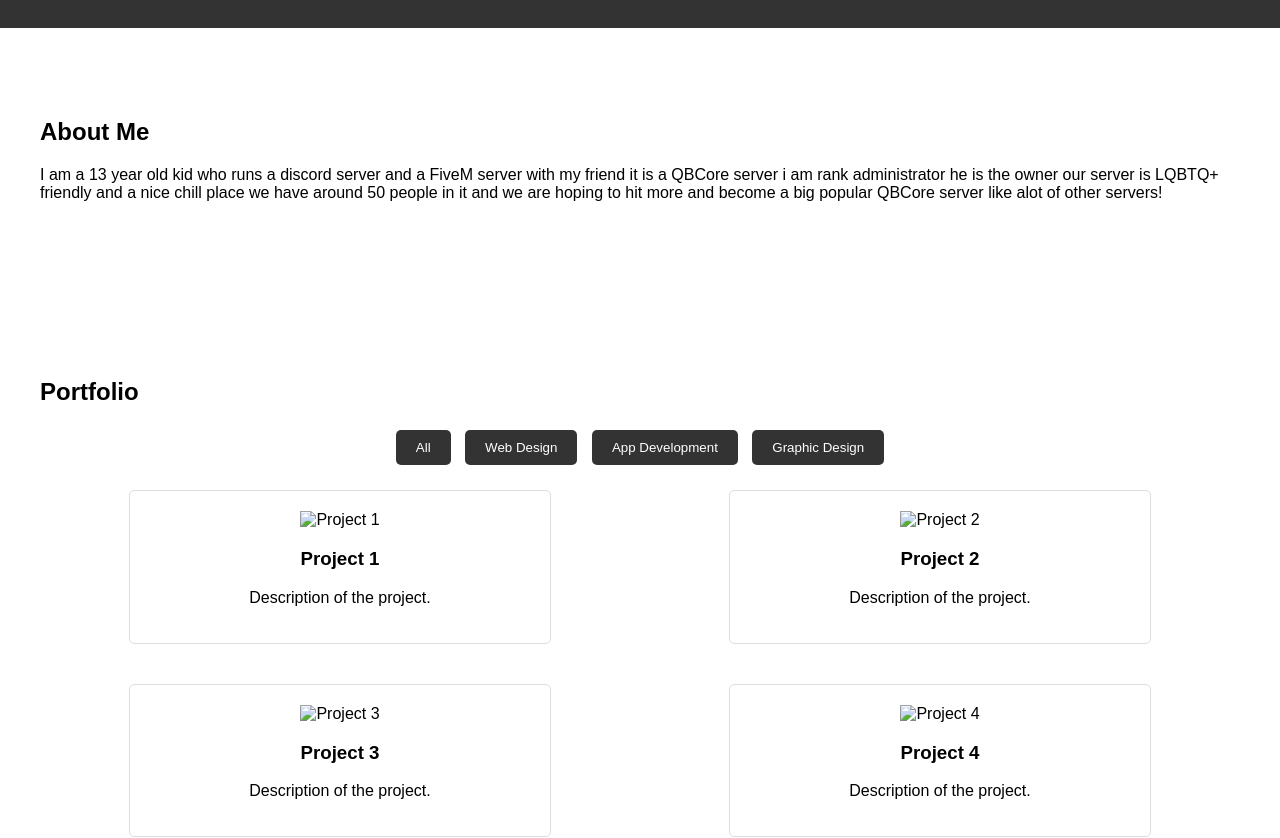
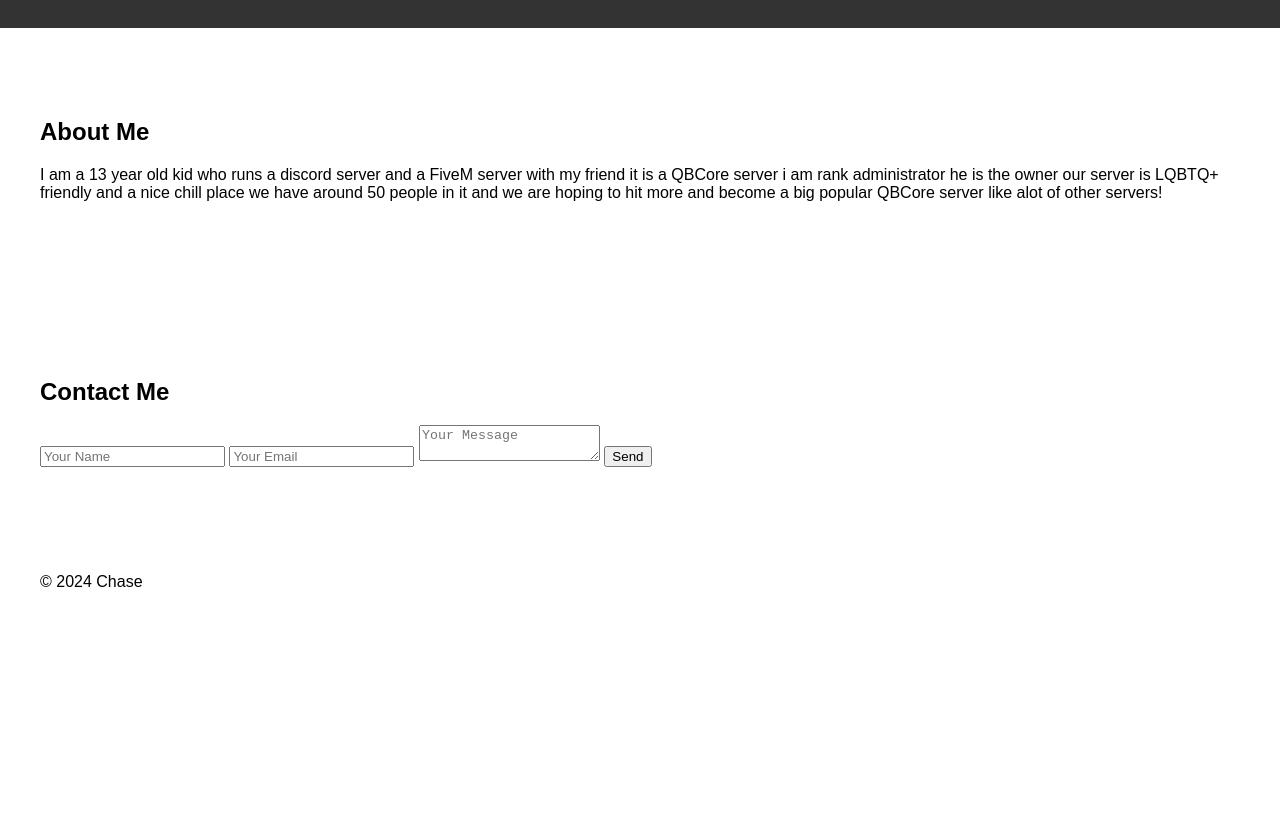
Before and after one commit to portylol/portylol.github.io, a plain HTML site: page index.html in a window 1280 px wide. Shown: the part 118-956 px from the top of the page. After the commit the page ends 800 px from the top, so only its background shows below. Drawn offline with Linux system fonts and the light colour scheme.

Commit message:
Update index.html

```diff
--- a/index.html
+++ b/index.html
@@ -26,43 +26,6 @@
             <p>I am a 13 year old kid who runs a discord server and a FiveM server with my friend it is a QBCore server i am rank administrator he is the owner our server is LQBTQ+ friendly and a nice chill place we have around 50 people in it and we are hoping to hit more and become a big popular QBCore server like alot of other servers!</p>
         </div>
     </section>
-
-    <section id="portfolio" class="section">
-        <div class="container">
-            <h2>Portfolio</h2>
-            <div class="portfolio-categories">
-                <button class="filter-button" data-category="all">All</button>
-                <button class="filter-button" data-category="web-design">Web Design</button>
-                <button class="filter-button" data-category="app-development">App Development</button>
-                <button class="filter-button" data-category="graphic-design">Graphic Design</button>
-            </div>
-            <div class="portfolio-items">
-                <div class="portfolio-item web-design">
-                    <img src="project1.jpg" alt="Project 1">
-                    <h3>Project 1</h3>
-                    <p>Description of the project.</p>
-                </div>
-                <div class="portfolio-item app-development">
-                    <img src="project2.jpg" alt="Project 2">
-                    <h3>Project 2</h3>
-                    <p>Description of the project.</p>
-                </div>
-                <div class="portfolio-item graphic-design">
-                    <img src="project3.jpg" alt="Project 3">
-                    <h3>Project 3</h3>
-                    <p>Description of the project.</p>
-                </div>
-                <div class="portfolio-item web-design">
-                    <img src="project4.jpg" alt="Project 4">
-                    <h3>Project 4</h3>
-                    <p>Description of the project.</p>
-                </div>
-                <div class="portfolio-item app-development">
-                    <img src="project5.jpg" alt="Project 5">
-                    <h3>Project 5</h3>
-                    <p>Description of the project.</p>
-                </div>
-                <!-- Add more portfolio items with appropriate categories -->
             </div>
         </div>
     </section>
@@ -81,7 +44,7 @@
 
     <footer>
         <div class="container">
-            <p>&copy; 2023 Your Name</p>
+            <p>&copy; 2024 Chase</p>
         </div>
     </footer>
 
```
